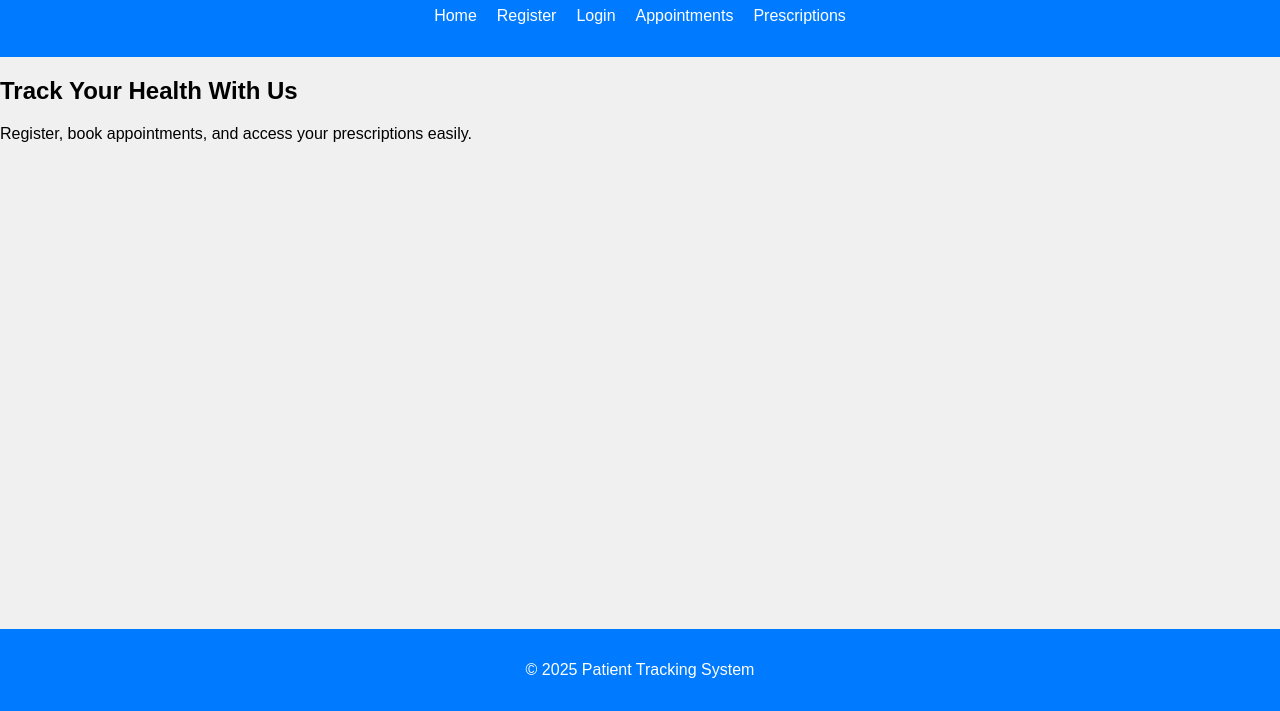
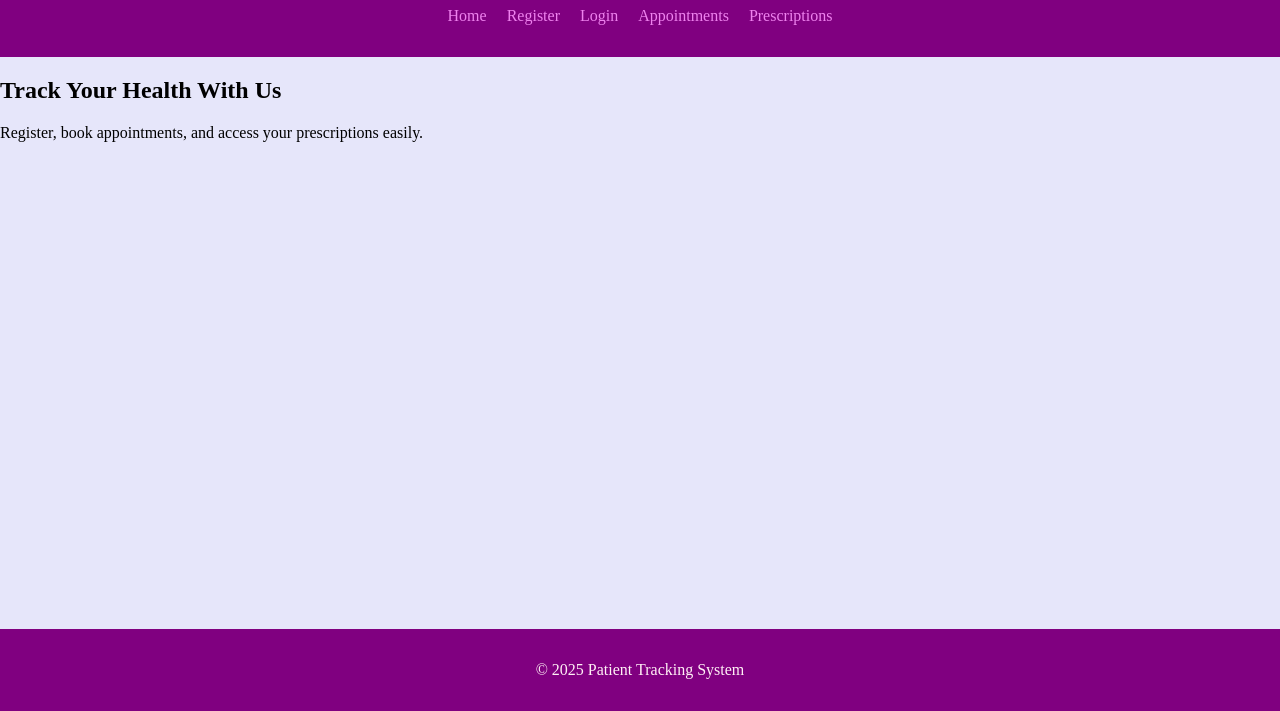
Before and after one commit to vivekraj02/patientManagementSystem, a plain HTML site: page patient/index.html in a window 1280 px wide. Shown: the part 89-800 px from the top of the page. Drawn offline with Linux system fonts and the light colour scheme.

Commit message:
style.css

```diff
--- a/patient/css/style.css
+++ b/patient/css/style.css
@@ -1,8 +1,8 @@
 body {
-  font-family: Arial, sans-serif;
+  font-family: 'Times New Roman', Times, serif;
   margin: 0;
   padding: 0;
-  background: #f0f0f0;
+  background: lavender;
 }
 .wrapper {
   min-height: 100vh;
@@ -13,8 +13,8 @@ main {
   flex: 1;
 }
 header, footer {
-  background-color: #007bff;
-  color: white;
+  background-color: purple;
+  color: lavenderblush;
   padding: 1em;
   text-align: center;
 }
@@ -28,7 +28,7 @@ nav li {
   margin: 0 10px;
 }
 nav a {
-  color: white;
+  color: violet;
   text-decoration: none;
 }
 form {
```
